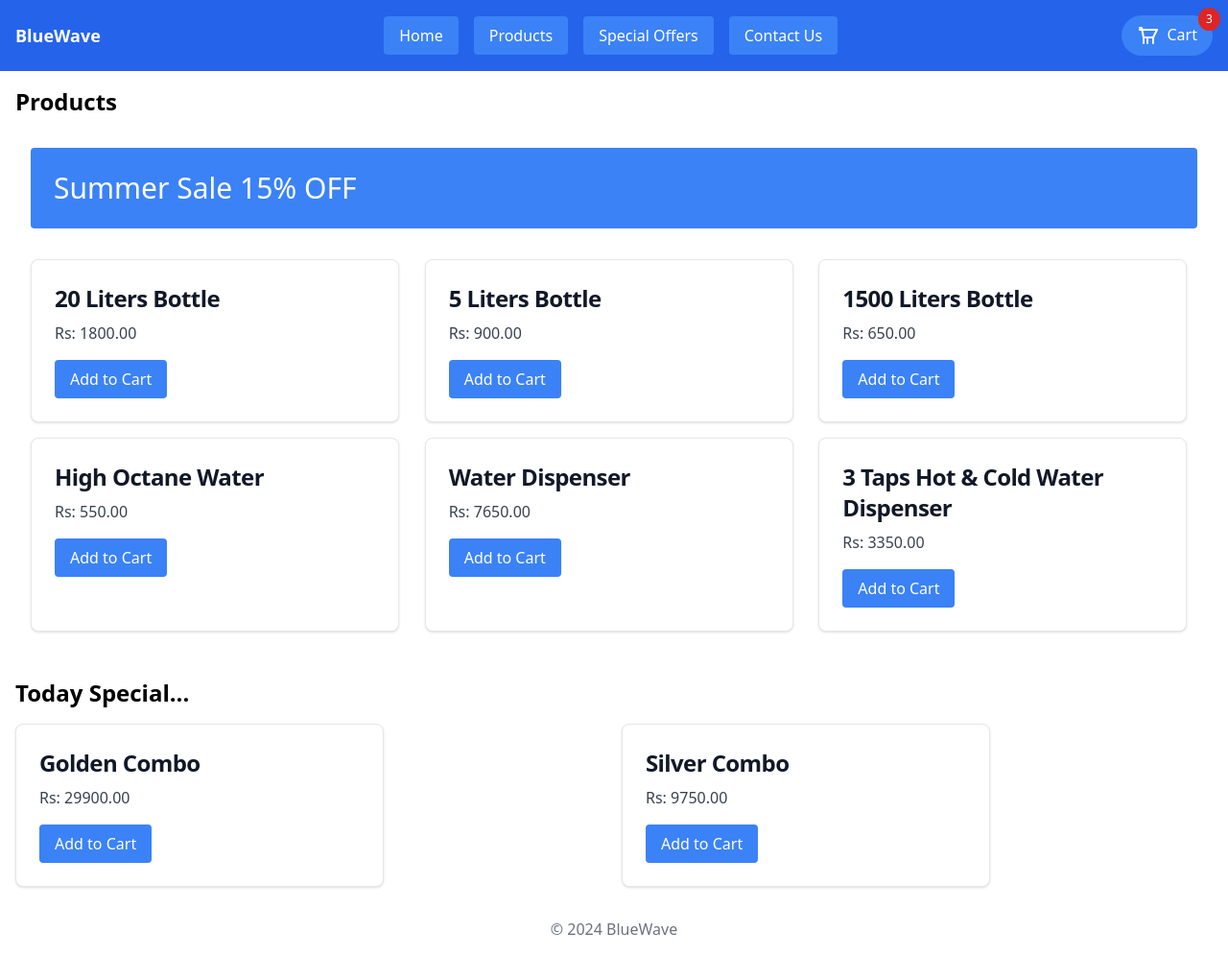
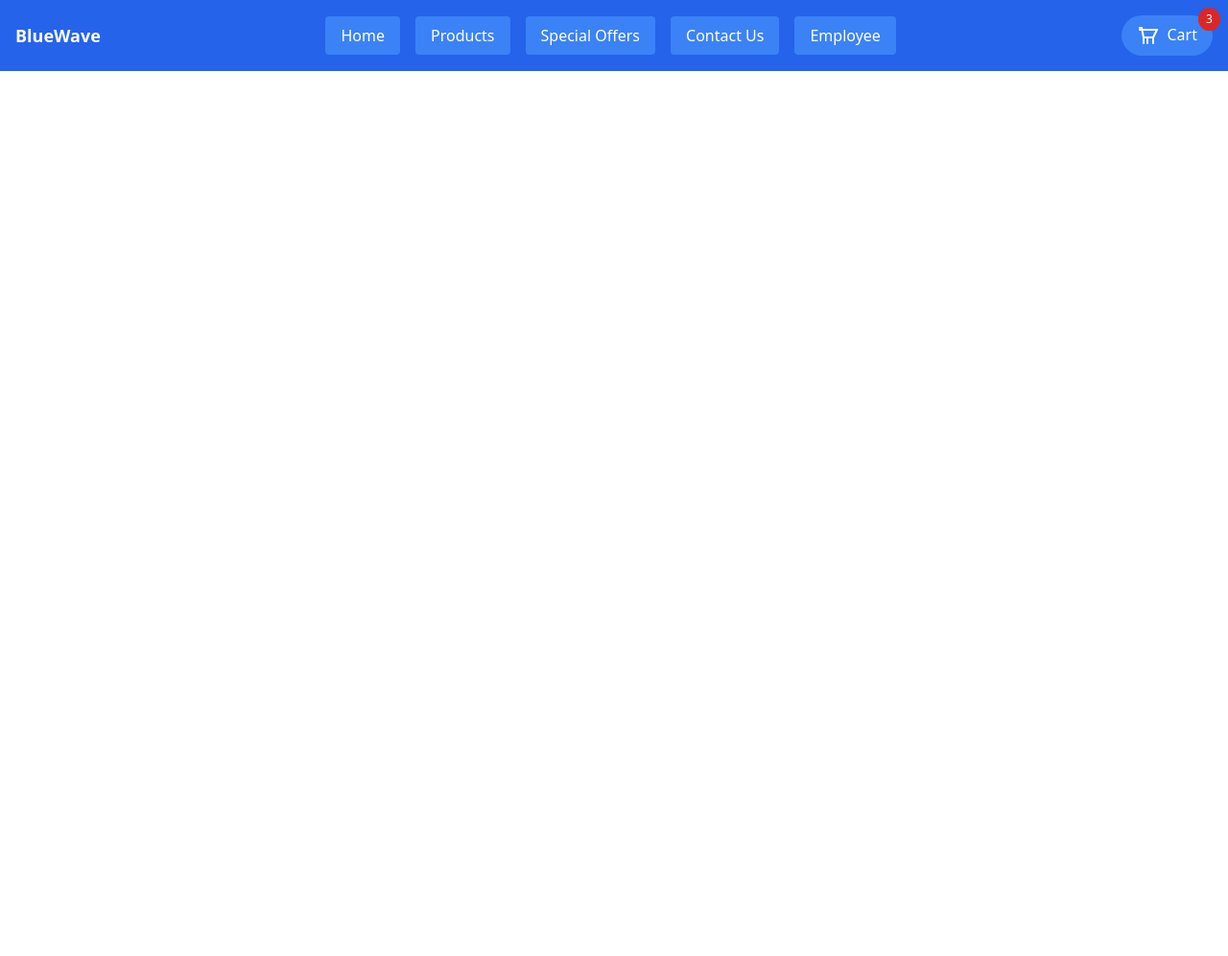
Before and after one commit to OmeshSachethana/BlueWave, a React (Create React App) app in the folder frontend/: page /products in a window 1280 px wide. Shown: the whole page at 96% size. After the commit the page ends 800 px from the top, so only its background shows below. Built offline with nearby package versions, Linux system fonts and the light colour scheme; the HTML template or start-up script is replaced by a standard one.

Commit message:
navigation updated

```diff
--- a/frontend/package.json
+++ b/frontend/package.json
@@ -12,6 +12,7 @@
     "react": "^18.3.1",
     "react-dom": "^18.3.1",
     "react-redux": "^9.1.2",
+    "react-router-dom": "^6.26.2",
     "react-scripts": "5.0.1",
     "web-vitals": "^2.1.4"
   },
--- a/frontend/src/App.js
+++ b/frontend/src/App.js
@@ -1,29 +1,26 @@
 import React from "react";
-import EmployeeList from "./components/employee/EmployeeList";
-import EmployeeForm from "./components/employee/EmployeeForm";
-import ProductList from "./components/products/ProductList";
-import SpecialPromotions from "./components/products/SpecialPromotions";
+import { BrowserRouter as Router, Route, Routes } from "react-router-dom";
 import Navbar from "./components/Navbar";
+// import Home from "./pages/Home";
+// import Products from "./pages/Products";
+// import SpecialOffers from "./pages/SpecialOffers";
+// import ContactUs from "./pages/ContactUs";
+import Employee from "./pages/Employee";
+// import CartView from "./products/CartView";
 
 function App() {
   return (
-    <>
-    <Navbar />
-      <div className="container mx-auto p-4">
-        <main>
-          <section>
-            <h2 className="text-2xl font-bold mb-4">Products</h2>
-            <ProductList />
-          </section>
-
-          <SpecialPromotions />
-        </main>
-
-        <footer className="mt-8">
-          <p className="text-center text-gray-500">&copy; 2024 BlueWave</p>
-        </footer>
-      </div>
-    </>
+    <Router>
+      <Navbar />
+      <Routes>
+        {/* <Route path="/" element={<Home />} /> */}
+        {/* <Route path="/products" element={<Products />} /> */}
+        {/* <Route path="/special-offers" element={<SpecialOffers />} /> */}
+        {/* <Route path="/contact-us" element={<ContactUs />} /> */}
+        <Route path="/employee" element={<Employee />} />
+        {/* Other routes */}
+      </Routes>
+    </Router>
   );
 }
 
--- a/frontend/src/components/Navbar.js
+++ b/frontend/src/components/Navbar.js
@@ -1,5 +1,6 @@
 import React, { useState } from "react";
-import CartView from "./products/CartView"; // Ensure CartView is imported
+import { Link } from "react-router-dom";
+import CartView from "./products/CartView";
 
 const Navbar = () => {
   const [isCartOpen, setIsCartOpen] = useState(false);
@@ -15,35 +16,41 @@ const Navbar = () => {
         <div className="container mx-auto flex justify-between items-center">
           {/* Logo Section */}
           <div className="text-white font-bold text-lg">
-            <a href="/">BlueWave</a>
+            <Link to="/">BlueWave</Link>
           </div>
 
           {/* Buttons Section */}
           <div className="flex space-x-4">
-            <a
-              href="#"
+            <Link
+              to="/"
               className="text-white bg-blue-500 px-4 py-2 rounded hover:bg-blue-400"
             >
               Home
-            </a>
-            <a
-              href="#"
+            </Link>
+            <Link
+              to="/products"
               className="text-white bg-blue-500 px-4 py-2 rounded hover:bg-blue-400"
             >
               Products
-            </a>
-            <a
-              href="#"
+            </Link>
+            <Link
+              to="/special-offers"
               className="text-white bg-blue-500 px-4 py-2 rounded hover:bg-blue-400"
             >
               Special Offers
-            </a>
-            <a
-              href="#"
+            </Link>
+            <Link
+              to="/contact-us"
               className="text-white bg-blue-500 px-4 py-2 rounded hover:bg-blue-400"
             >
               Contact Us
-            </a>
+            </Link>
+            <Link
+              to="/employee"
+              className="text-white bg-blue-500 px-4 py-2 rounded hover:bg-blue-400"
+            >
+              Employee
+            </Link>
           </div>
 
           {/* Cart Button Section */}
@@ -51,7 +58,7 @@ const Navbar = () => {
             <button
               type="button"
               className="text-white bg-blue-500 px-4 py-2 rounded-full hover:bg-blue-400 focus:outline-none"
-              onClick={toggleCart} // Toggle cart visibility
+              onClick={toggleCart}
             >
               <svg
                 className="h-6 w-6 inline-block"
```
Also changed, not shown: 1 other file (tests, documents, lock files or other folders).
